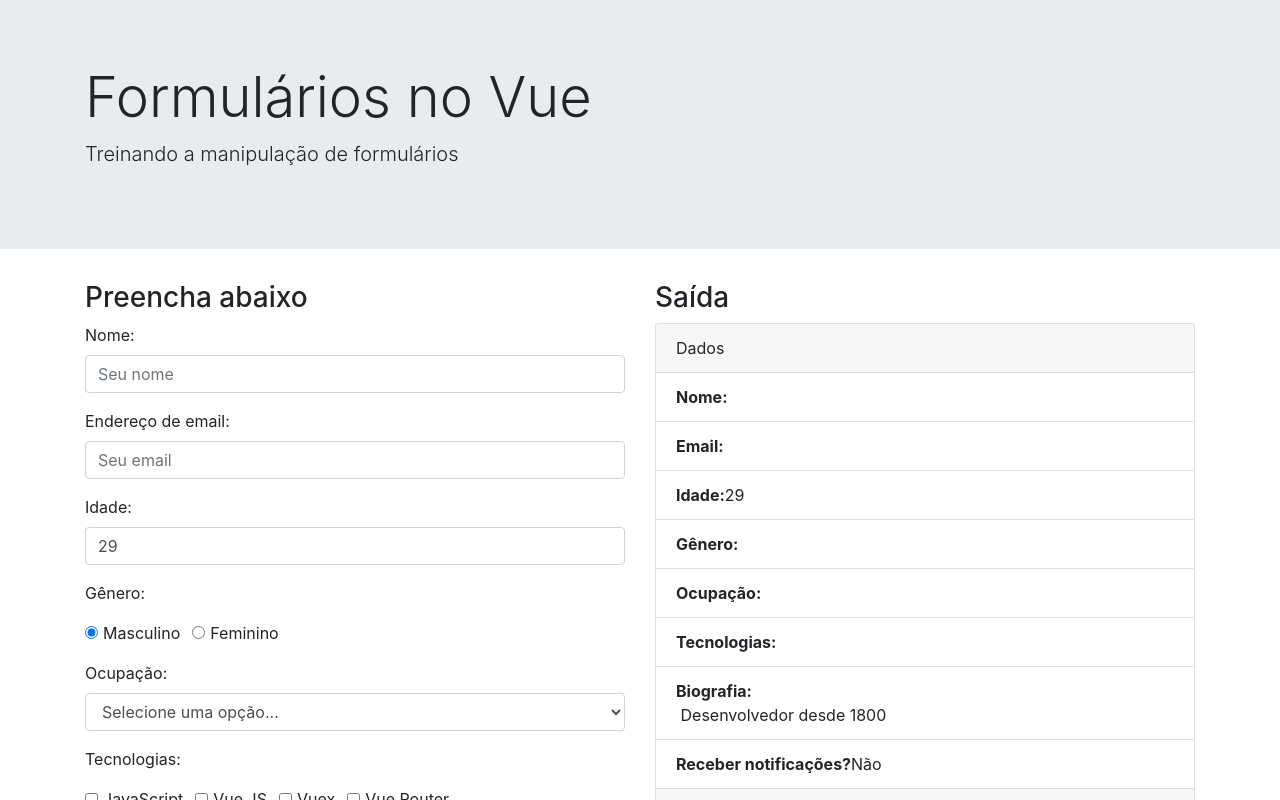
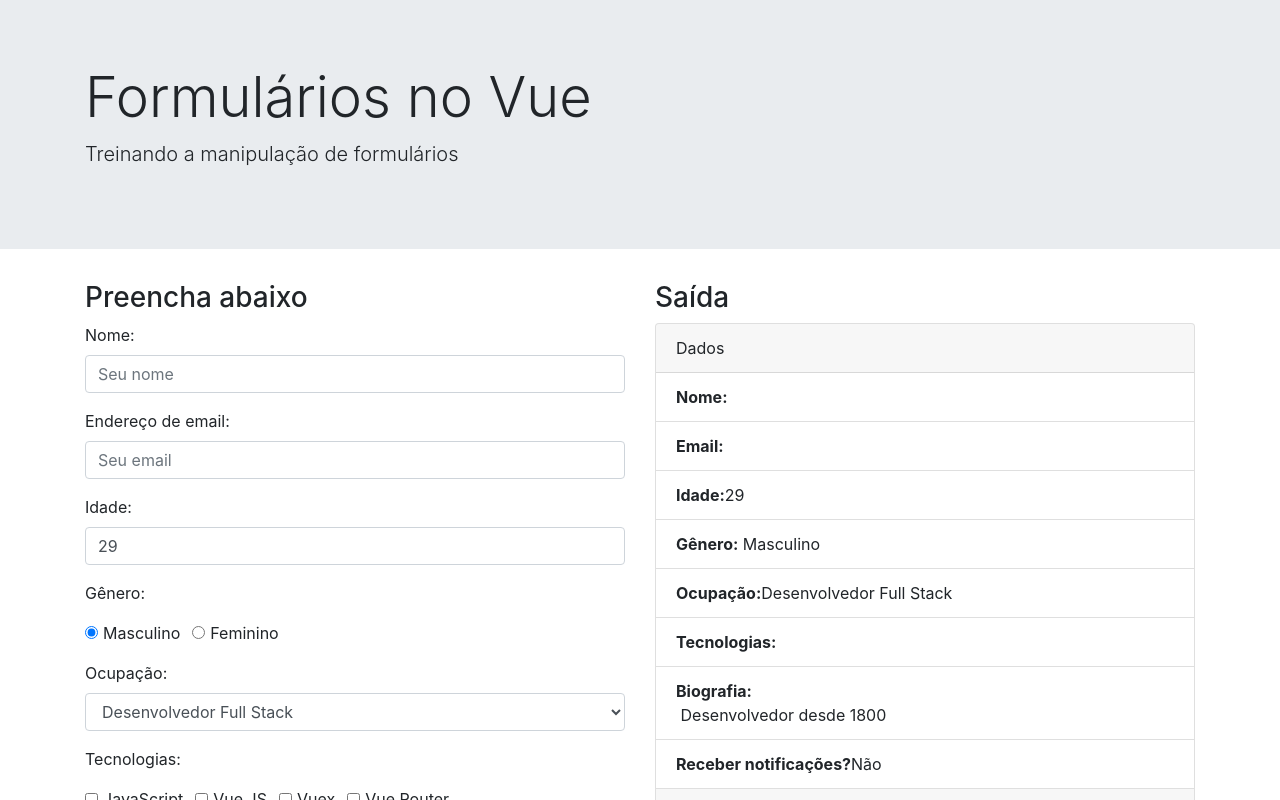
Before and after one commit to lourencofelipe/vue-frms, a Vue app: page / in a window 1280 px wide. Shown: the top 800 px of the page. Built offline with nearby package versions, Linux system fonts and the light colour scheme.

Commit message:
Adding dropDown control

```diff
--- a/src/App.vue
+++ b/src/App.vue
@@ -73,8 +73,12 @@
 
             <div class="form-group">
               <label>Ocupação:</label>
-              <select class="form-control" placeholder="Seu email">
-                <option>Selecione uma opção...</option>
+              <select class="form-control" v-model="desenvolvedor.ocupacao">
+                <option
+                v-for="(ocupacao, index) in ocupacoes"
+                :key="index"
+                :value="ocupacao">
+                {{ ocupacao }}</option>
               </select>
             </div>
 
@@ -162,8 +166,8 @@
               <li class="list-group-item"><strong>Nome:</strong>{{ desenvolvedor.nome }}</li>
               <li class="list-group-item"><strong>Email:</strong>{{ desenvolvedor.email }} </li>
               <li class="list-group-item"><strong>Idade:</strong>{{ desenvolvedor.idade }}</li>
-              <li class="list-group-item"><strong>Gênero:</strong> </li>
-              <li class="list-group-item"><strong>Ocupação:</strong> </li>
+              <li class="list-group-item"><strong>Gênero:</strong> {{ desenvolvedor.genero }}</li>
+              <li class="list-group-item"><strong>Ocupação:</strong>{{ desenvolvedor.ocupacao }}</li>
               <li class="list-group-item"><strong>Tecnologias:</strong>
               <ul>
                 <li v-for="(tecnologia, index) in desenvolvedor.tecnologias" :key="index">
@@ -207,8 +211,16 @@ export default {
         biografia: 'Desenvolvedor desde 1800',
         genero: 'Masculino',
         tecnologias: [],
-        notificacoes: 'Não'
-      }
+        notificacoes: 'Não',
+        ocupacao: 'Desenvolvedor Full Stack'
+      },
+      ocupacoes: [
+        'Desenvolvedor Front End (Web)',
+        'Desenvolvedor Front End (Mobile)',
+        'Desenvolvedor Front End (Web e Mobile)',
+        'Desenvolvedor Back End',
+        'Desenvolvedor Full Stack'
+      ]
     }
   }
 }
```
